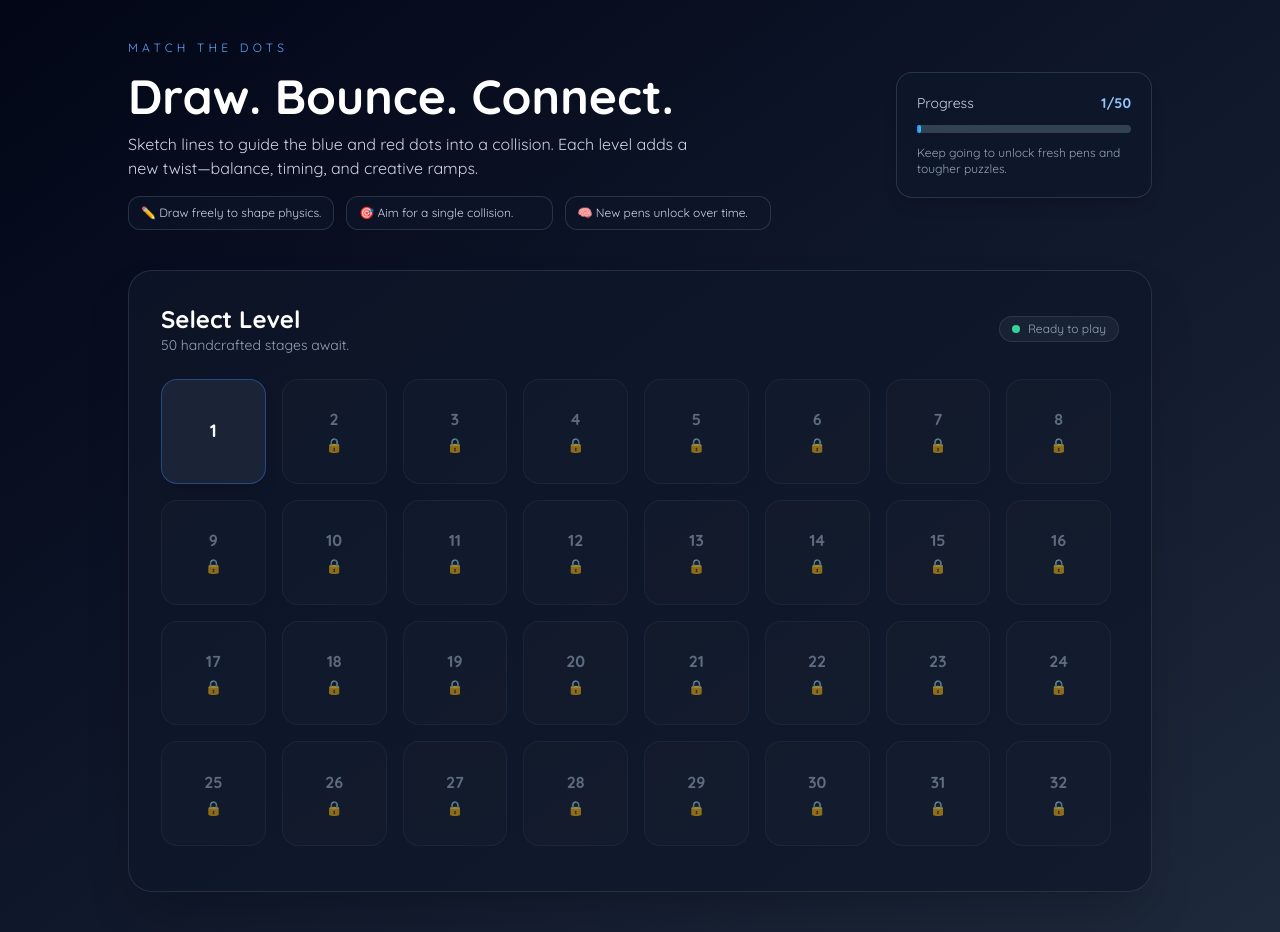
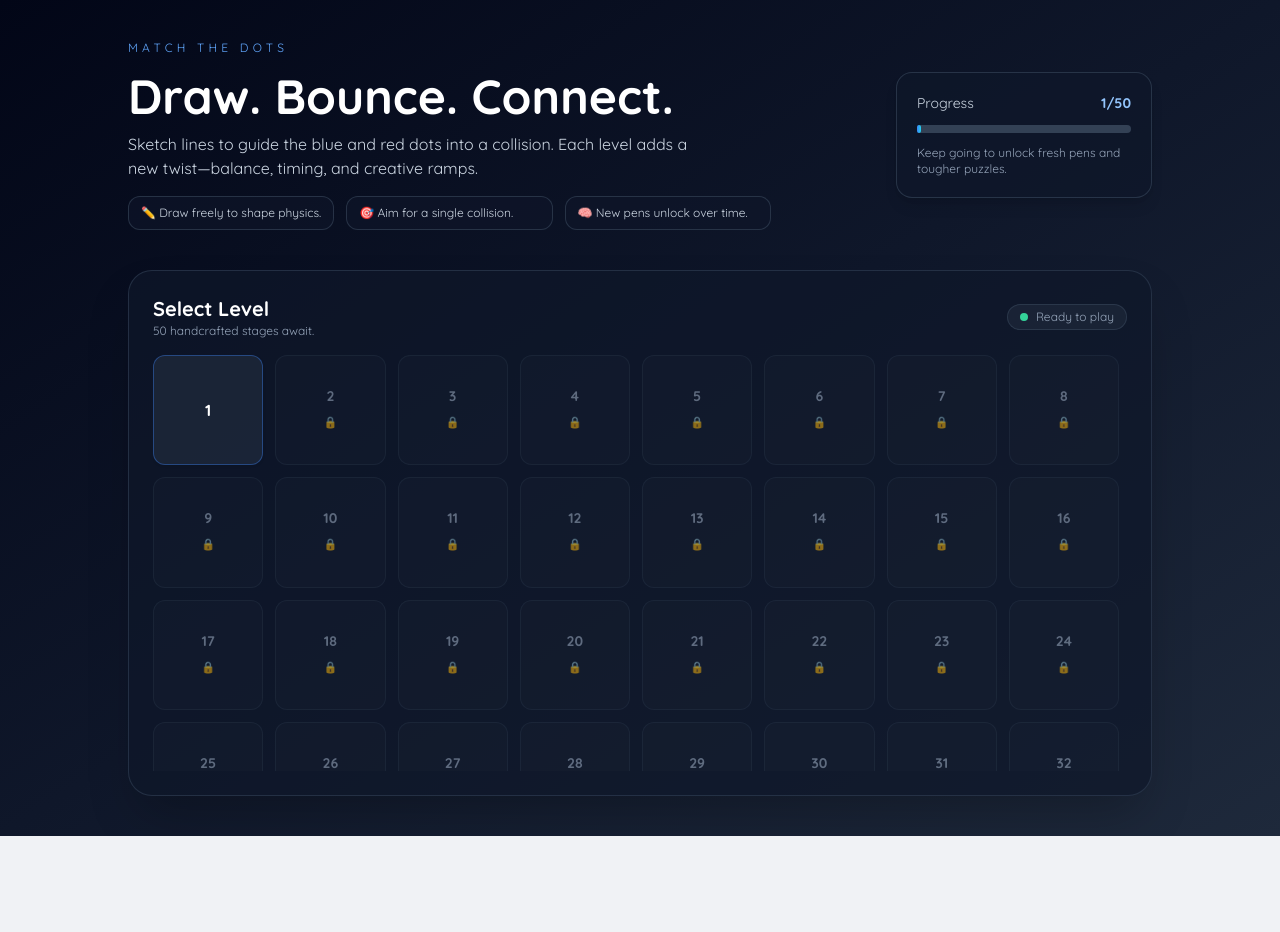
Before and after one commit to arjuntheprogrammer/match-the-dots, a React (Vite) app: page / in a window 1280 px wide. After the commit the page ends 836 px from the top, so only its background shows below. Built offline with nearby package versions, Linux system fonts and the light colour scheme.

Commit message:
feat: compact level grid layout

```diff
--- a/components/LevelSelector.tsx
+++ b/components/LevelSelector.tsx
@@ -46,11 +46,11 @@ export const LevelSelector: React.FC<LevelSelectorProps> = ({ unlockedLevels, on
           </div>
         </header>
 
-        <section className="rounded-3xl border border-slate-700/60 bg-slate-900/70 p-6 md:p-8 shadow-2xl">
-          <div className="flex flex-col md:flex-row md:items-center md:justify-between gap-3 mb-6">
+        <section className="rounded-3xl border border-slate-700/60 bg-slate-900/70 p-4 md:p-6 shadow-2xl">
+          <div className="flex flex-col md:flex-row md:items-center md:justify-between gap-3 mb-4">
             <div>
-              <h2 className="text-2xl font-semibold">Select Level</h2>
-              <p className="text-sm text-slate-400">{totalLevels} handcrafted stages await.</p>
+              <h2 className="text-xl font-semibold">Select Level</h2>
+              <p className="text-xs text-slate-400">{totalLevels} handcrafted stages await.</p>
             </div>
             <div className="flex items-center gap-2 text-xs text-slate-400">
               <span className="inline-flex items-center gap-2 rounded-full border border-slate-700/70 bg-slate-800/70 px-3 py-1">
@@ -59,8 +59,8 @@ export const LevelSelector: React.FC<LevelSelectorProps> = ({ unlockedLevels, on
             </div>
           </div>
 
-          <div className="max-h-[60vh] overflow-y-auto pr-2">
-            <div className="grid grid-cols-3 sm:grid-cols-4 md:grid-cols-6 lg:grid-cols-8 gap-4">
+          <div className="max-h-[52vh] overflow-y-auto pr-2">
+            <div className="grid grid-cols-3 sm:grid-cols-4 md:grid-cols-6 lg:grid-cols-8 gap-3">
               {LEVELS.map((lvl) => {
                 const isUnlocked = lvl.id <= unlockedLevels;
                 return (
@@ -68,17 +68,17 @@ export const LevelSelector: React.FC<LevelSelectorProps> = ({ unlockedLevels, on
                     key={lvl.id}
                     disabled={!isUnlocked}
                     onClick={() => onSelect(lvl.id)}
-                  className={`aspect-square rounded-2xl flex items-center justify-center text-lg font-semibold transition-all ${
+                    className={`aspect-square rounded-xl flex items-center justify-center text-base font-semibold transition-all ${
                       isUnlocked
-                      ? 'bg-slate-800/80 text-white border border-blue-500/40 shadow-lg hover:shadow-blue-500/20 hover:-translate-y-1 hover:border-blue-400/70'
+                      ? 'bg-slate-800/80 text-white border border-blue-500/40 shadow hover:shadow-blue-500/20 hover:-translate-y-0.5 hover:border-blue-400/70'
                       : 'bg-slate-800/40 text-slate-500 border border-slate-700/50 cursor-not-allowed opacity-60'
                     }`}
                   >
                     {isUnlocked ? (
                       lvl.id
                     ) : (
-                    <span className="flex flex-col items-center gap-1 text-sm">
-                      <span className="text-base font-semibold text-slate-400">{lvl.id}</span>
+                      <span className="flex flex-col items-center gap-1 text-[11px]">
+                        <span className="text-sm font-semibold text-slate-400">{lvl.id}</span>
                         <span aria-hidden="true">🔒</span>
                       </span>
                     )}
```
Lines whose indentation alone changed are shown as unchanged.
